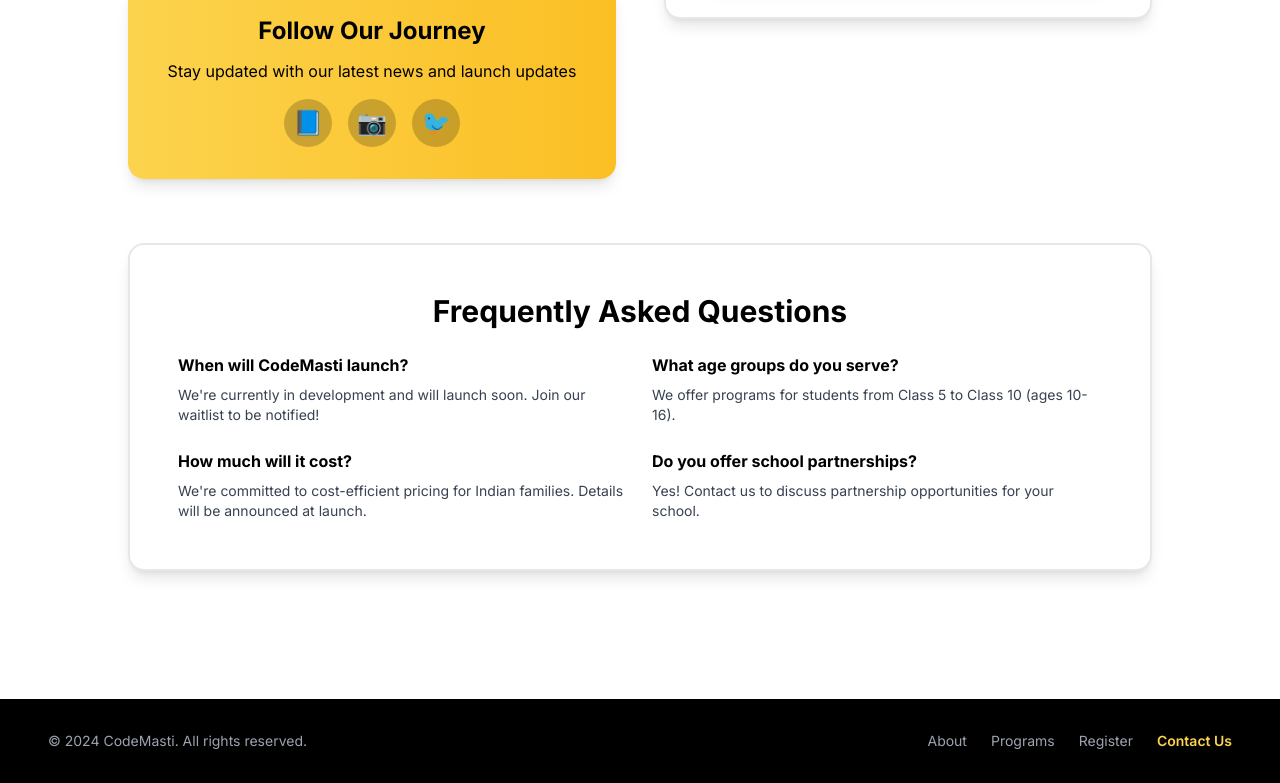
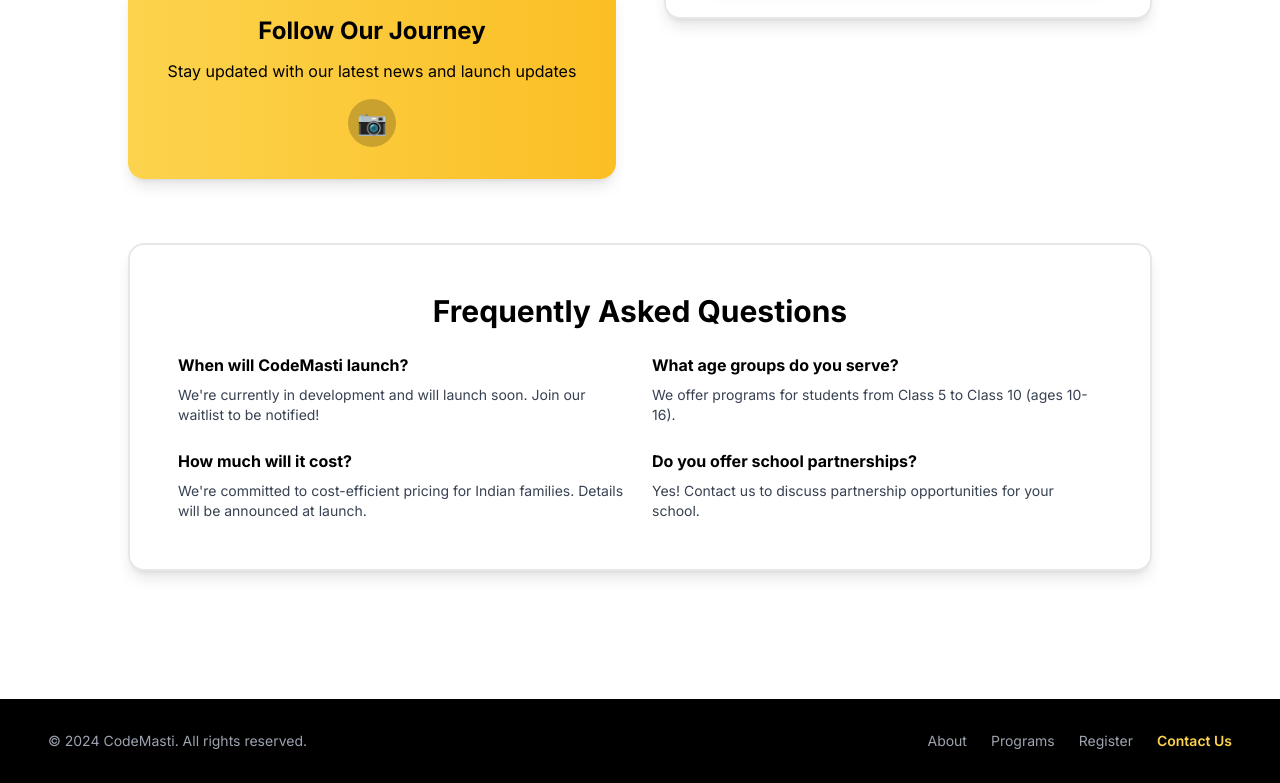
Before and after one commit to monurajj/CodeMasti, a Next.js app: page /contact in a window 1280 px wide. Shown: the part 1127-1910 px from the top of the page. Built offline with nearby package versions, Linux system fonts and the light colour scheme; no server answers.

Commit message:
Update Follow Our Journey section to only show Instagram account
- Remove Facebook and Twitter links
- Add Instagram link to https://www.instagram.com/codemasti_official/
- Update link to open in new tab with proper security attributes

```diff
--- a/app/contact/page.tsx
+++ b/app/contact/page.tsx
@@ -343,14 +343,14 @@ export default function Contact() {
                   Stay updated with our latest news and launch updates
                 </p>
                 <div className="flex justify-center gap-4">
-                  <a href="#" className="w-12 h-12 bg-black/20 rounded-full flex items-center justify-center cursor-pointer hover:bg-black/30 transition-all focus:outline-none focus:ring-2 focus:ring-yellow-400 focus:ring-offset-2" aria-label="Follow us on Facebook">
-                    <span className="text-2xl" aria-hidden="true">📘</span>
-                  </a>
-                  <a href="#" className="w-12 h-12 bg-black/20 rounded-full flex items-center justify-center cursor-pointer hover:bg-black/30 transition-all focus:outline-none focus:ring-2 focus:ring-yellow-400 focus:ring-offset-2" aria-label="Follow us on Instagram">
+                  <a
+                    href="https://www.instagram.com/codemasti_official/"
+                    target="_blank"
+                    rel="noopener noreferrer"
+                    className="w-12 h-12 bg-black/20 rounded-full flex items-center justify-center cursor-pointer hover:bg-black/30 transition-all focus:outline-none focus:ring-2 focus:ring-yellow-400 focus:ring-offset-2"
+                    aria-label="Follow us on Instagram"
+                  >
                     <span className="text-2xl" aria-hidden="true">📷</span>
-                  </a>
-                  <a href="#" className="w-12 h-12 bg-black/20 rounded-full flex items-center justify-center cursor-pointer hover:bg-black/30 transition-all focus:outline-none focus:ring-2 focus:ring-yellow-400 focus:ring-offset-2" aria-label="Follow us on Twitter">
-                    <span className="text-2xl" aria-hidden="true">🐦</span>
                   </a>
                 </div>
               </div>
```
